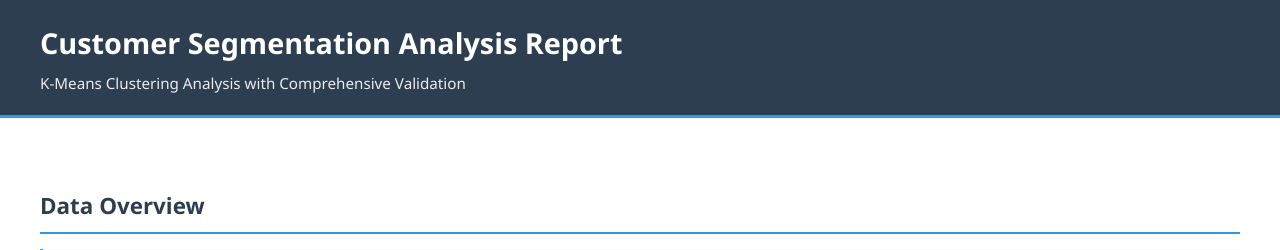
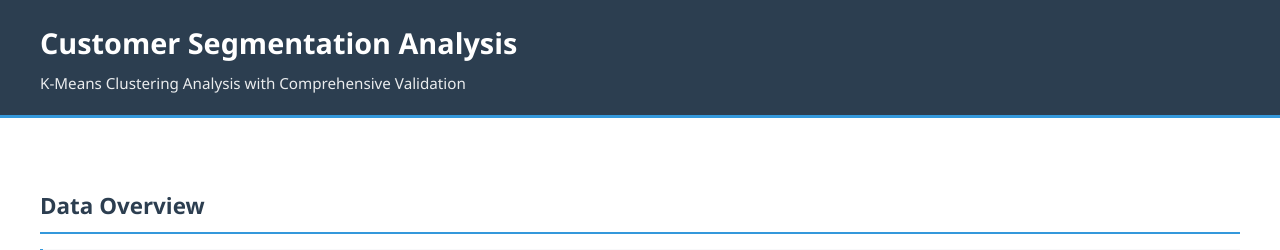
Before and after one commit to 990aa/SCT_ML_2, a FastAPI app: template templates/single_page.html in a window 1280 px wide. Shown: the top 250 px of the page. Run offline with FastAPI, Linux system fonts and the light colour scheme; the template is opened without the code that fills it, so the values that code supplies are empty; parts of the project's set-up code (start-up, migrations or seed data) failed here and were passed over; some libraries are stand-ins or nearby versions.

Commit message:
dashboard update

```diff
--- a/templates/single_page.html
+++ b/templates/single_page.html
@@ -195,7 +195,7 @@
 </head>
 <body>
     <div class="header">
-        <h1>Customer Segmentation Analysis Report</h1>
+        <h1>Customer Segmentation Analysis</h1>
         <p>K-Means Clustering Analysis with Comprehensive Validation</p>
     </div>
 
```
Also changed, not shown: README.md, 1 other file.
